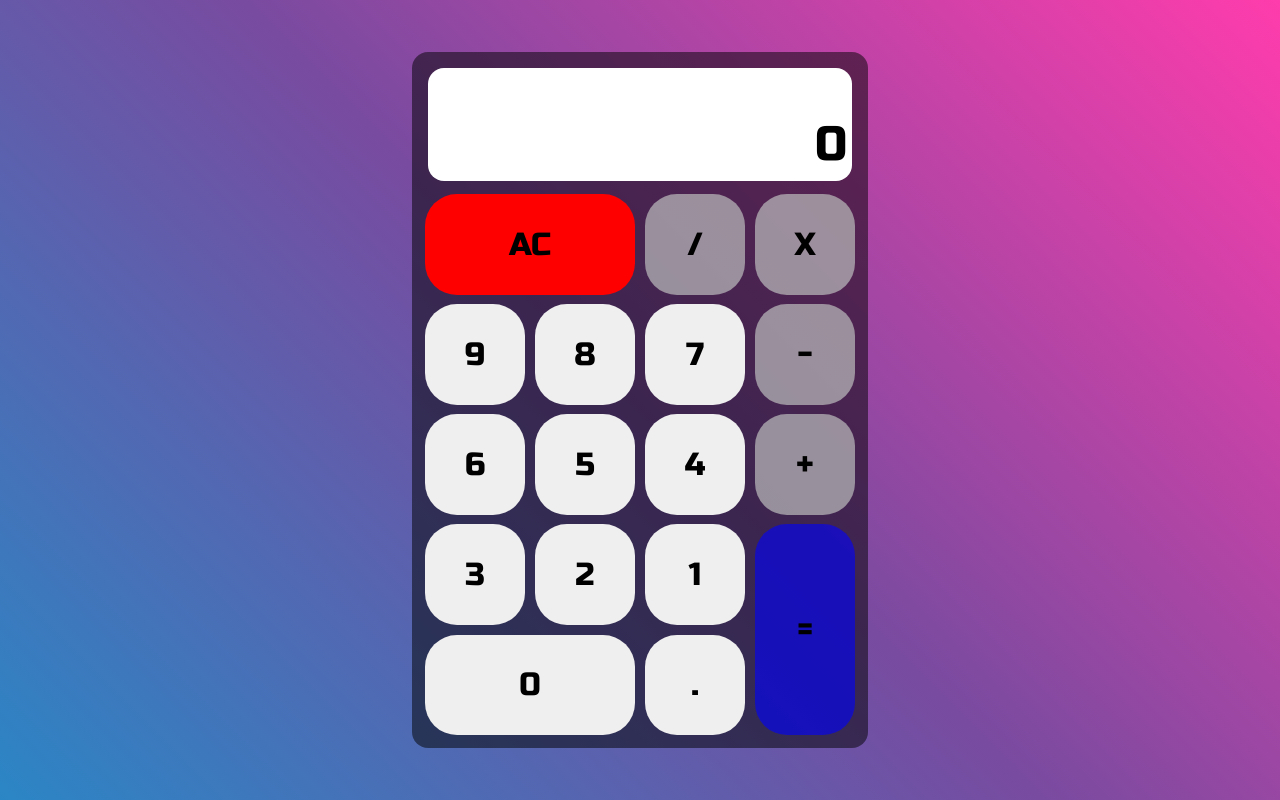
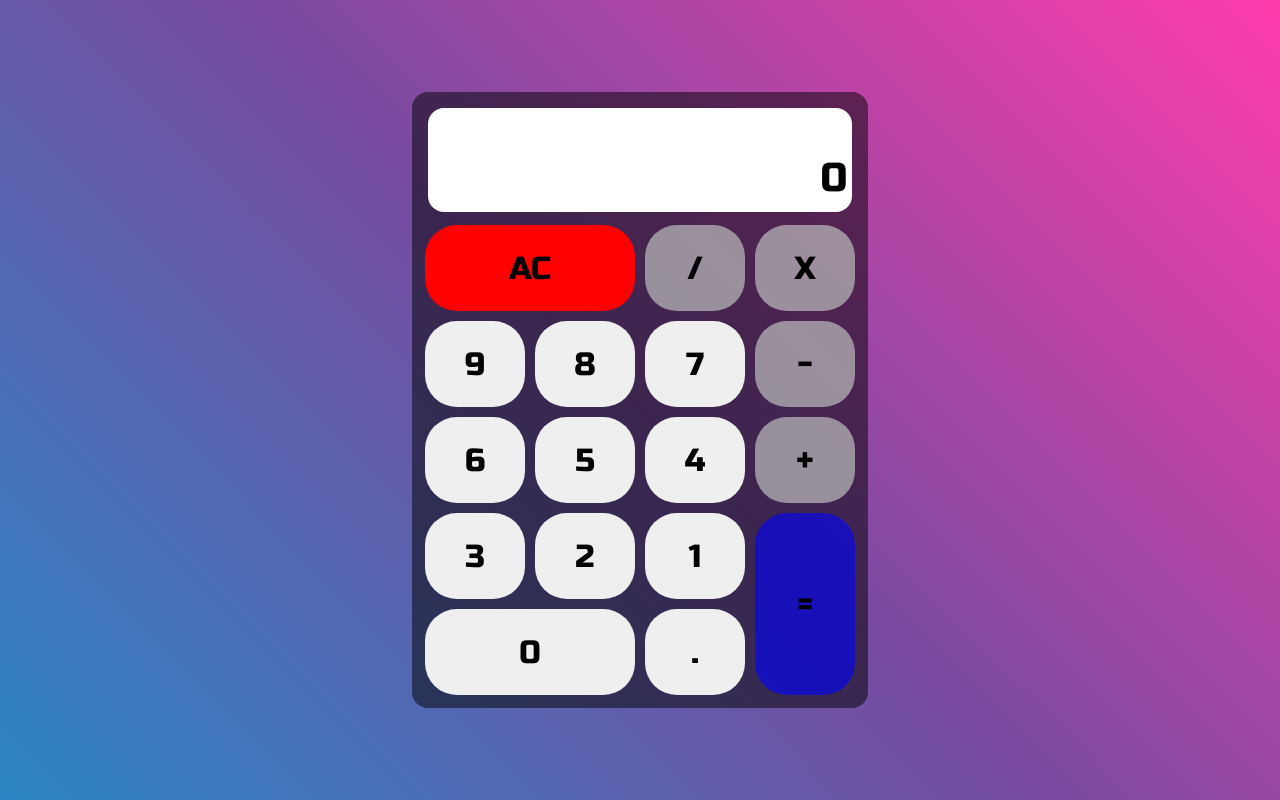
Before and after one commit to SoQu-PJ/Calculator, a React (Vite) app: page / in a window 1280 px wide. Built offline with nearby package versions, Linux system fonts and the light colour scheme.

Commit message:
add if to .selectNumber with parseFloat, fix rwd bug and add rwd height

```diff
--- a/src/App.css
+++ b/src/App.css
@@ -22,10 +22,6 @@
     padding: 0;
 }
 
-body::-webkit-scrollbar {
-    width: 11px;
-}
-
 body {
     display: flex;
     justify-content: center;
@@ -33,35 +29,22 @@ body {
     height: 100vh;
     background-color: #FF3CAC;
     background-image: linear-gradient(225deg, #FF3CAC 0%, #784BA0 50%, #2B86C5 100%);
-
-    scrollbar-width: thin;
-    scrollbar-color: var(--thumbBG) var(--scrollbarBG);
-}
-
-body::-webkit-scrollbar-track {
-    background: var(--scrollbarBG);
-}
-
-body::-webkit-scrollbar-thumb {
-    background-color: var(--thumbBG);
-    border-radius: 6px;
-    border: 3px solid var(--scrollbarBG);
 }
 
 .calculator {
     font-family: 'Russo One', sans-serif;
     display: grid;
-    grid-template: 19% 1fr / 1fr;
+    grid-template: 20% 80% / 1fr;
     background: var(--bg-cal-color);
     width: 92vw;
-    height: 85vh;
+    height: 75vh;
     border-radius: 1rem;
     padding: 0.5rem;
 }
 
 .display {
     display: grid;
-    grid-template-rows: 35% 1fr;
+    grid-template-rows: 50% 1fr;
 
     grid-column: 1 / span 1;
     background-color: white;
@@ -75,7 +58,7 @@ body::-webkit-scrollbar-thumb {
 .display .smallNumbers {
     text-align: right;
     width: 100%;
-    font-size: 1.7rem;
+    font-size: 0.8rem;
     color: var(--small-numbers-color);
     overflow: hidden;
     overflow-x: scroll;
@@ -88,7 +71,7 @@ body::-webkit-scrollbar-thumb {
     justify-content: flex-end;
     width: 100%;
     text-align: right;
-    font-size: 2.5rem;
+    font-size: 1.3rem;
     overflow: hidden;
 }
 
@@ -108,7 +91,7 @@ body::-webkit-scrollbar-thumb {
 }
 
 .buttons button:hover {
-    font-size: 4rem;
+    font-size: 3rem;
 }
 
 .buttons button:active {
@@ -178,7 +161,11 @@ body::-webkit-scrollbar-thumb {
 /* scroll end */
 
 /* responsive web design */
-@media (min-width: 767px) {
+@media (min-width: 769px) {
+    body {
+        height: 100vh;
+    }
+
     .calculator {
         width: 55vh;
     }
@@ -196,3 +183,17 @@ body::-webkit-scrollbar-thumb {
         font-size: 3rem;
     }
 }
+
+@media (min-height: 600px) {
+    .display {
+        grid-template-rows: 35% 1fr;
+    }
+
+    .display .smallNumbers {
+        font-size: 1.3rem;
+    }
+
+    .display .selectNumber {
+        font-size: 2.5rem;
+    }
+}
--- a/src/App.jsx
+++ b/src/App.jsx
@@ -206,7 +206,7 @@ function App() {
         {`${history.join('').replace(/0+/, '0').replace(/^0/, '')}${secondNumber.firstVis ? firstNumber.number:''}${arithmeticSigns}${secondNumber.number.replace(/0+/, '0').replace(/\b0(?=\d)/, '')}${equals ? '=' : ''}`}
         </p>
         <p className='selectNumber'>
-        {numbers.join('').replace(/0+/, '0').replace(/\b0(?=\d)/, '')}
+        {parseFloat(numbers.join("")).toString().length < 11 ? parseFloat(numbers.join("")) : numbers.join('').replace(/0+/, '0').replace(/\b0(?=\d)/, '')}
         </p>
       </section>
       <section className='buttons'>
```
Also changed, not shown: 1 other file (tests, documents, lock files or other folders).
